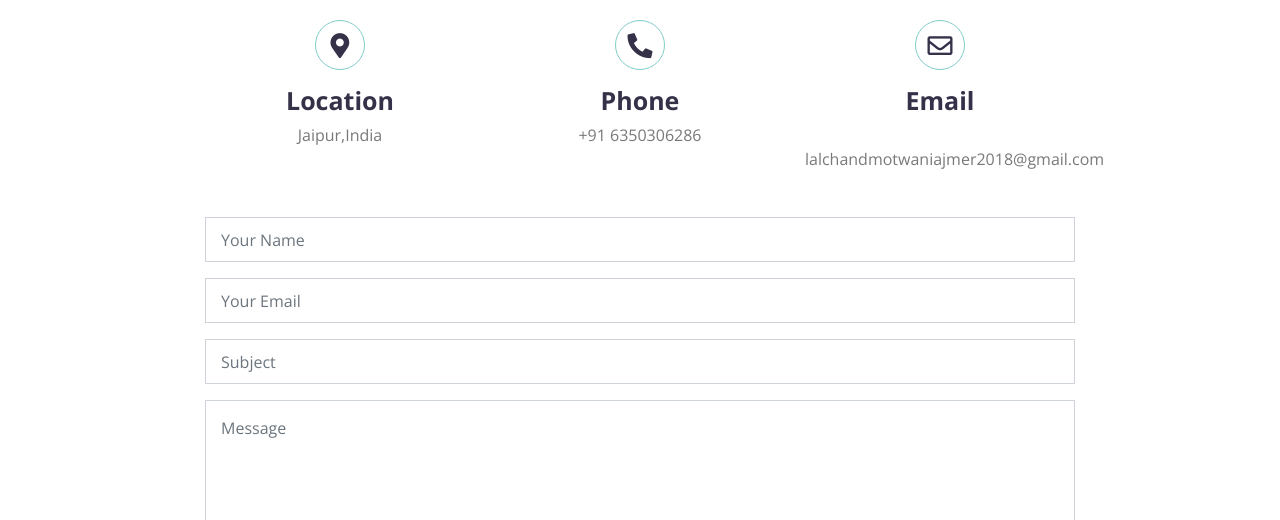
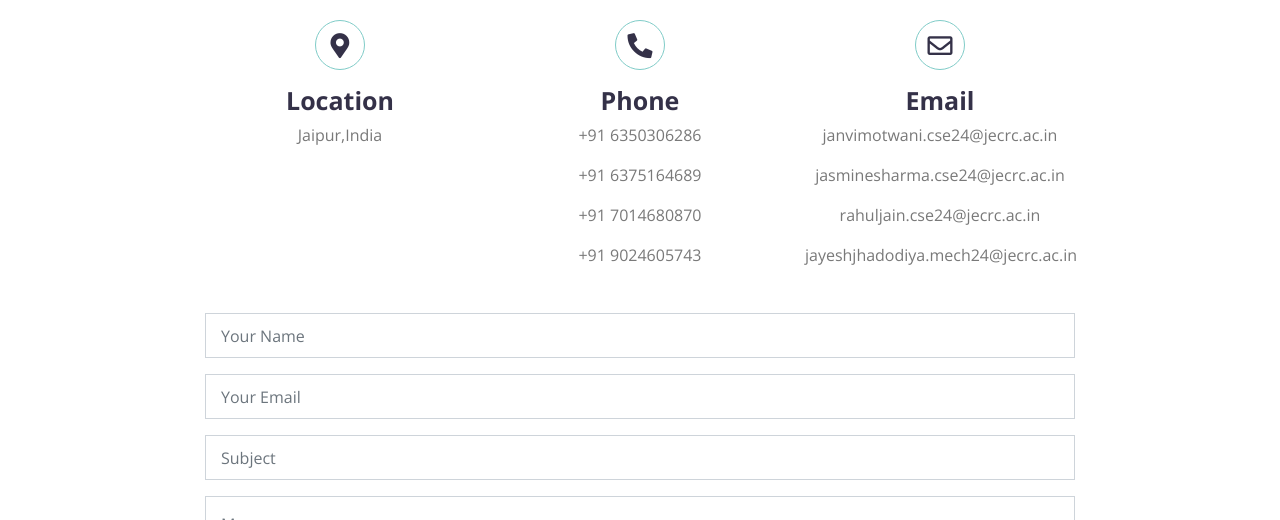
Before and after one commit to Jan-vi29/Jan-vi29.github.io, a plain HTML site: page contact.html in a window 1280 px wide. Shown: the part 580-1100 px from the top of the page. Drawn offline with nearby package versions, Linux system fonts and the light colour scheme.

Commit message:
Update contact.html

```diff
--- a/contact.html
+++ b/contact.html
@@ -119,13 +119,20 @@
                             <div class="contact-text">
                                 <h2>Phone</h2>
                                 <p>+91 6350306286</p>
+                                <p>+91 6375164689</p>
+                                <p>+91 7014680870</p>
+                                <p>+91 9024605743</p>
+
                             </div>
                         </div>
                         <div class="col-md-4 contact-item wow zoomIn" data-wow-delay="0.6s">
                             <i class="far fa-envelope"></i>
                             <div class="contact-text">
                                 <h2>Email</h2>
-                                <p><br>lalchandmotwaniajmer2018@gmail.com</p>
+                                <p>janvimotwani.cse24@jecrc.ac.in</p>
+                                <p>jasminesharma.cse24@jecrc.ac.in</p>
+                                <p>rahuljain.cse24@jecrc.ac.in</p>
+                                <p>jayeshjhadodiya.mech24@jecrc.ac.in</p>
                             </div>
                         </div>
                     </div>
```
